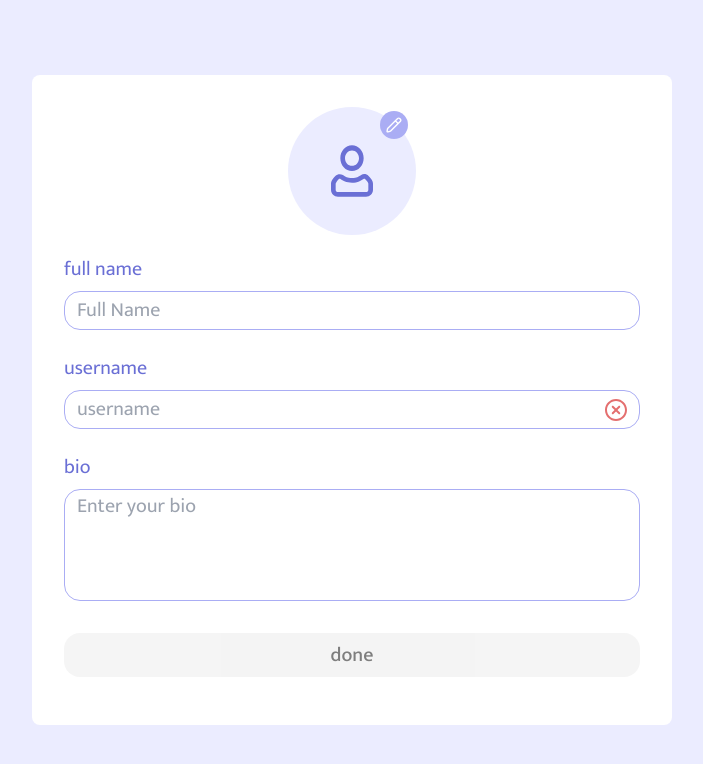
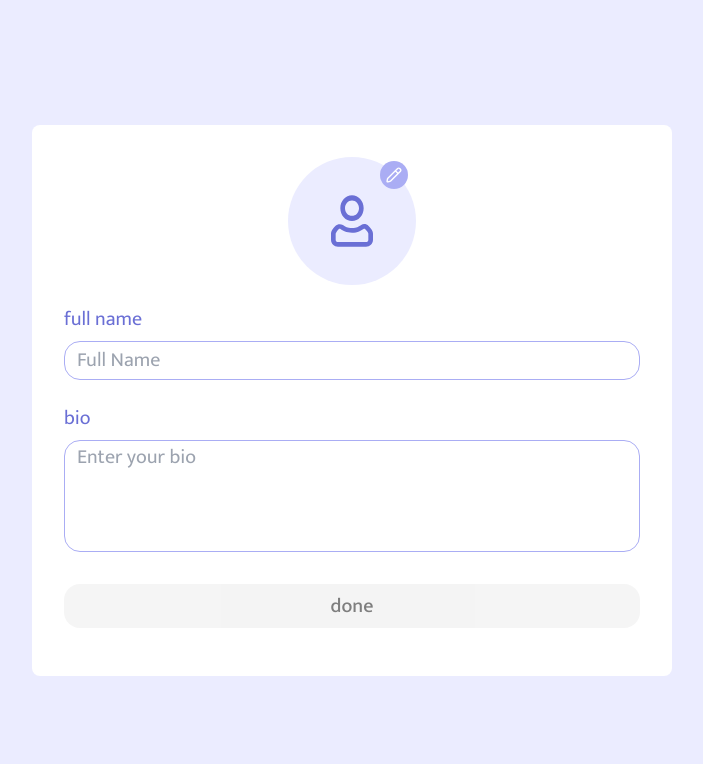
Before and after one commit to devdotfatima/storycloud, a Next.js app: page /profile/edit in a window 1280 px wide. Shown: the top 764 px of the page, without its empty margins (288-991 px from the left). Built offline with nearby package versions, Linux system fonts and the light colour scheme.

Commit message:
updates UI for edit profile

```diff
--- a/src/app/profile/edit/page.tsx
+++ b/src/app/profile/edit/page.tsx
@@ -4,12 +4,9 @@ import Link from "next/link";
 import React, { useState } from "react";
 import EditWhiteIcon from "../../../assets/icons/edit-white.svg";
 import UserPurpleIcon from "../../../assets/icons/user-purple.svg";
-import ValidationFailIcon from "../../../assets/icons/validation-fail.svg";
-import ValidationPassIcon from "../../../assets/icons/validation-pass.svg";
 
 const EditProfile = () => {
   const [fullName, setFullName] = useState<string>("");
-  const [username, setUsername] = useState<string>("");
   const [bio, setBio] = useState<string>("");
 
   const [selectedProfileImage, setSelectedProfileImage] = useState<
@@ -21,7 +18,7 @@ const EditProfile = () => {
       setSelectedProfileImage(URL.createObjectURL(files[0]));
     }
   };
-  const isDisabled = !fullName || !username;
+
   return (
     <>
       <div className="w-full mx-6 max-w-sm sm:max-w-lg p-6 sm:p-8 bg-white rounded-lg md:max-w-screen-sm">
@@ -73,45 +70,6 @@ const EditProfile = () => {
             />
           </div>
 
-          <div className="mb-6">
-            <label className="block mb-2 text-purple" htmlFor="username">
-              username
-            </label>
-
-            <div className="relative">
-              <input
-                className="w-full px-3 py-1.5 leading-tight    border  border-purple-400  focus:outline-none ring-purple focus:ring-2 focus:border-0 "
-                id="username"
-                type="text"
-                placeholder="username"
-                value={username}
-                onChange={(e) => setUsername(e.target.value)}
-              />
-              <button
-                type="button"
-                className="absolute inset-y-0 right-0 flex items-center pr-3"
-              >
-                {false ? (
-                  <Image
-                    width={24}
-                    height={24}
-                    src={ValidationPassIcon}
-                    alt="validation pass"
-                    className="w-6 h-6 rounded-full"
-                  />
-                ) : (
-                  <Image
-                    width={24}
-                    height={24}
-                    src={ValidationFailIcon}
-                    alt="validation fail"
-                    className="w-6 h-6 rounded-full"
-                  />
-                )}
-              </button>
-            </div>
-          </div>
-
           <div className="relative mb-6">
             <label className="block mb-2 text-purple" htmlFor="bio">
               bio
@@ -131,12 +89,12 @@ const EditProfile = () => {
             <Link
               href={"/"}
               className={`w-full px-4 py-2 font-medium text-center  focus:outline-none ${
-                isDisabled
+                true
                   ? "opacity-50 cursor-not-allowed bg-grey-100  "
                   : "bg-purple-100 text-purple"
               }`}
               type="button"
-              onClick={(e) => isDisabled && e.preventDefault()}
+              onClick={(e) => true && e.preventDefault()}
             >
               done
             </Link>
```
